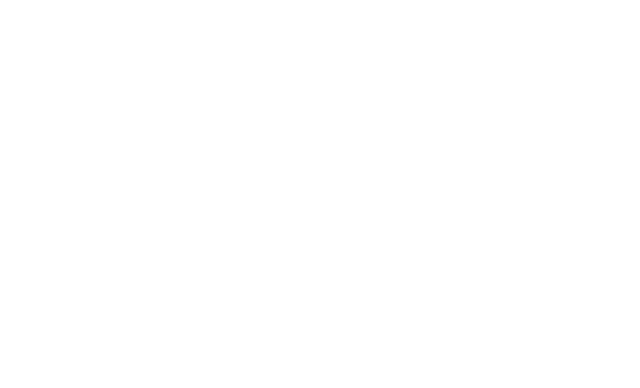
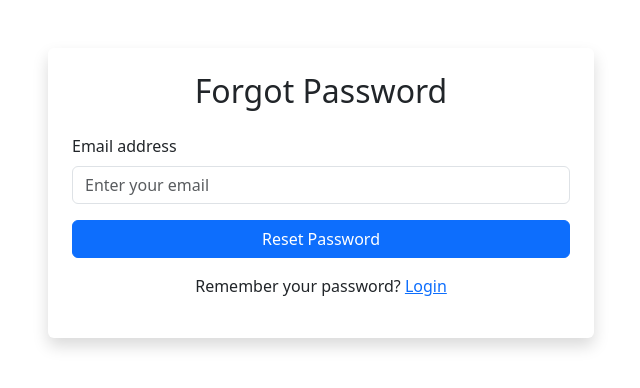
Before and after one commit to danishshb/Second-react-task-frontend, a React (Create React App) app: page /forgotpassword in a window 1280 px wide. Before the commit this address had no page. Shown: the top 388 px of the page, without its empty margins (319-959 px from the left). Built offline with nearby package versions, Linux system fonts and the light colour scheme.

Commit message:
forgot password

```diff
--- a/src/App.js
+++ b/src/App.js
@@ -11,6 +11,7 @@
 import ProtectedRoutes from "./components/utils/ProtectedRoutes";
 import { AuthContext } from "./components/context/Auth";
 import setAuthToken from "./components/utils/setAuthToken";
+import ForgotPassword from "./components/pages/forgotPassword";
 
 function App() {
 
@@ -34,6 +35,7 @@
       <Route path="/profile" element={<Layouts><Profile /></Layouts>} />
       <Route path="/folderinner" element={<Layouts><FolderInner /></Layouts>}/>
       </Route>
+      <Route path="/forgotpassword" element={<ForgotPassword />} />
     </Routes>
   );
 }
--- a/src/components/pages/LoginForm.js
+++ b/src/components/pages/LoginForm.js
@@ -32,7 +32,7 @@
       );
       const token = res?.data?.token;
       message.success(res?.data?.message);
-      navigate("/dashboard ")
+      navigate("/dashboard ");
       setAuthToken(token);
       localStorage.setItem("token", token);
       navigate(res?.data?.user?.userType === "admin" ? "/users" : "/profile");
@@ -81,15 +81,23 @@
                 onChange={handleInputChange}
               />
             </Form.Group>
-
+            <div className="text-center mt-3">
+              <p>
+                <Link to="/forgotpassword">
+                  Forgot Password?
+                </Link>
+              </p>
+            </div>
             <Button variant="primary" type="submit" className="w-100 mt-3">
               Login
             </Button>
             <div className="text-center mt-3">
-              <p>Don't have an account?</p>
-              <Link to="/signup">
-                <Button variant="outline-primary">Sign Up</Button>
-              </Link>
+              <p>
+                Don't have an account?
+                <Link to="/signup">
+                  Sign Up
+                </Link>
+              </p>
             </div>
           </Form>
         </Col>
--- a/src/components/pages/SignupForm.js
+++ b/src/components/pages/SignupForm.js
@@ -97,10 +97,11 @@
               Sign Up
             </Button>
             <div className="text-center mt-3">
-              <p>Already Have Account?</p>
+              <p>Already Have Account?
               <Link to="/">
-                <Button variant="outline-primary">Login</Button>
+                Login
               </Link>
+              </p>
             </div>
           </Form>
         </Col>
--- /dev/null
+++ b/src/components/pages/forgotPassword.js
@@ -0,0 +1,63 @@
+import axios from "axios";
+import React, { useState } from "react";
+import { Form, Button, Container, Row, Col } from "react-bootstrap";
+import { Link } from "react-router-dom";
+import { message } from "antd";
+
+const ForgotPassword = () => {
+  const [email, setEmail] = useState('');
+
+  const handleSubmit = async (e) => {
+    e.preventDefault();
+    try {
+      await axios.post('http://localhost:8080/api/user/forgot-password', {
+        email
+      });
+      message.success(
+        "Password reset email sent. Check your inbox and spam folder!"
+      );
+      setEmail("");
+    } catch (err) {
+      message.error(err?.response?.data?.message);
+    }
+  };
+
+  return (
+    <Container className="mt-5">
+      <Row className="justify-content-md-center">
+        <Col md={6}>
+          <Form className="shadow p-4 rounded" onSubmit={handleSubmit}>
+            <h2 className="text-center mb-4">Forgot Password</h2>
+
+            <Form.Group controlId="formBasicEmail">
+              <Form.Label>Email address</Form.Label>
+              <Form.Control
+                type="email"
+                placeholder="Enter your email"
+                name="email"
+                value={email}
+                onChange={(e) => setEmail(e.target.value)}
+                required
+              />
+            </Form.Group>
+
+            <Button variant="primary" type="submit" className="w-100 mt-3">
+              Reset Password
+            </Button>
+            <div className="text-center mt-3">
+              <p>Remember your password?{" "}
+              <Link
+                to="/"
+              >
+                Login
+              </Link>
+              </p>
+            </div>
+          </Form>
+        </Col>
+      </Row>
+    </Container>
+  );
+};
+
+export default ForgotPassword;
```
Also changed, not shown: src/components/pages/RestPassword.js (added).
